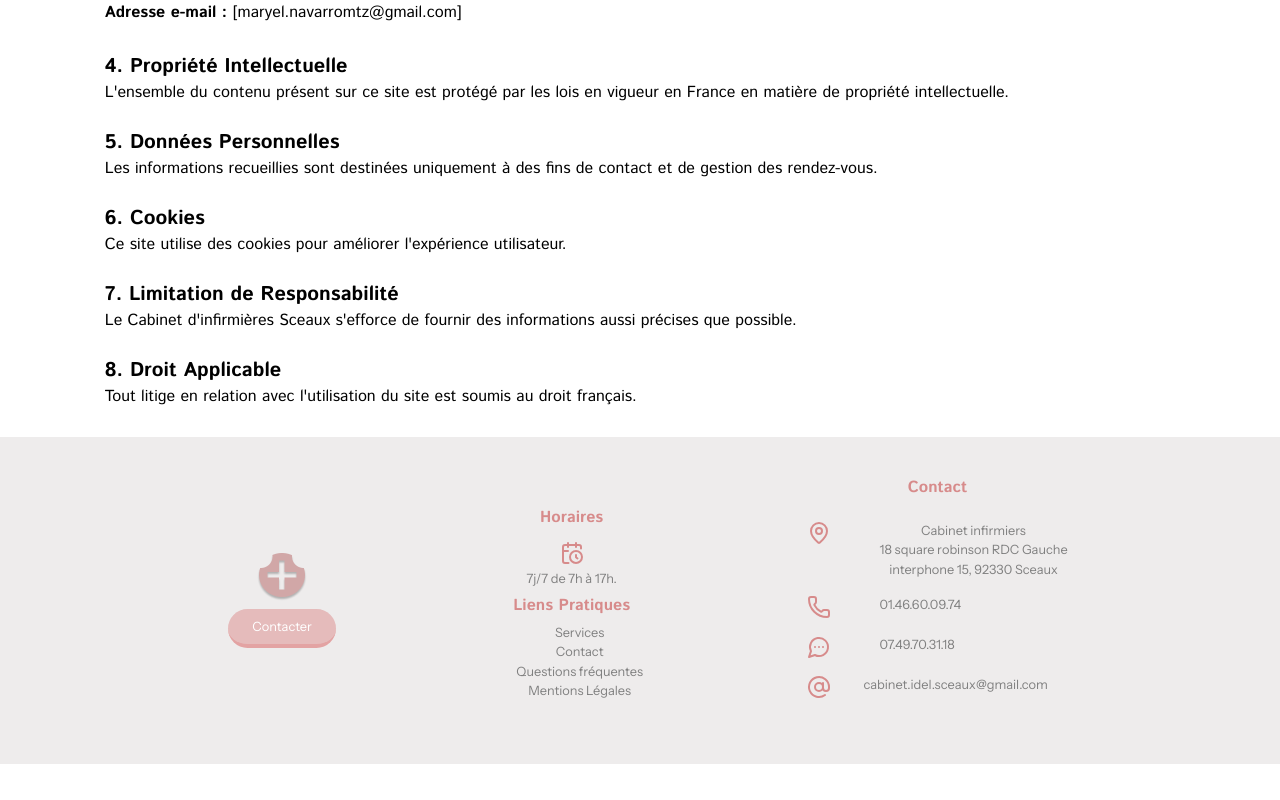
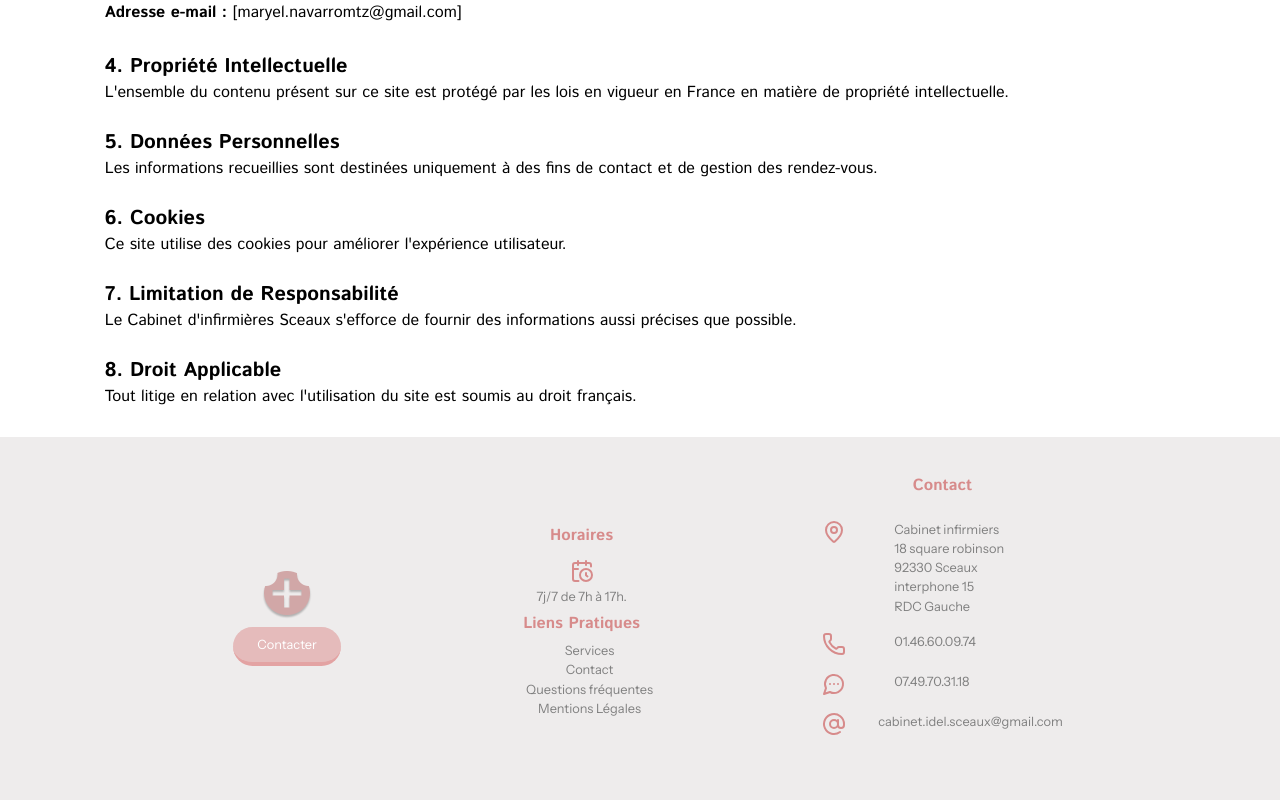
Before and after one commit to Cabinet-Infirmier/cabinet-infirmier-sceaux, a React (Vite) app: page /mention-legales in a window 1280 px wide. Shown: the part 637-1437 px from the top of the page. Before the commit the page ends 1401 px from the top, so only its background shows below. Built offline with nearby package versions, Linux system fonts and the light colour scheme.

Commit message:
Update disposition of elements connect account client

```diff
--- a/src/components/contactForm/ContactForm.jsx
+++ b/src/components/contactForm/ContactForm.jsx
@@ -10,8 +10,8 @@ const ContactForm = () => {
     e.preventDefault();
 
     emailjs
-      .sendForm("service_ohua74e", "template_xctv50s", form.current, {
-        publicKey: "QZOlCSPn_d5Uj81Rb",
+      .sendForm("service_bq2gm98", "template_l5o626i", form.current, {
+        publicKey: "fMGiSoHPPG1HGWP_w",
       })
       .then(
         () => {
@@ -47,7 +47,7 @@ const ContactForm = () => {
         </label>
         <input
           type="text"
-          name="user_prenom"
+          name="name"
           className="w-full p-2 border border-gray-300 rounded-lg focus:outline-none focus:ring-2 focus:ring-blue-400"
           required
         />
@@ -57,7 +57,7 @@ const ContactForm = () => {
         </label>
         <input
           type="text"
-          name="user_nom"
+          name="lastname"
           className="w-full p-2 border border-gray-300 rounded-lg focus:outline-none focus:ring-2 focus:ring-blue-400"
           required
         />
@@ -66,7 +66,7 @@ const ContactForm = () => {
       <label className="block text-gray-700 text-sm font-bold">Email</label>
       <input
         type="email"
-        name="user_email"
+        name="email"
         className="w-full p-2 border border-gray-300 rounded-lg focus:outline-none focus:ring-2 focus:ring-blue-400"
         required
       />
@@ -74,7 +74,7 @@ const ContactForm = () => {
       <label className="block text-gray-700 text-sm font-bold">Téléphone</label>
       <input
         type="tel"
-        name="user_telephone"
+        name="phone"
         className="w-full p-2 border border-gray-300 rounded-lg focus:outline-none focus:ring-2 focus:ring-blue-400"
         required
       />
@@ -82,7 +82,7 @@ const ContactForm = () => {
       <label className="block text-gray-700 text-sm font-bold">Sujet</label>
       <input
         type="text"
-        name="user_sujet"
+        name="title"
         className="w-full p-2 border border-gray-300 rounded-lg focus:outline-none focus:ring-2 focus:ring-blue-400"
         required
       />
--- a/src/components/contactInfo/ContactInfo.jsx
+++ b/src/components/contactInfo/ContactInfo.jsx
@@ -10,9 +10,13 @@ export default function ContactInfo() {
         <a href="https://www.google.com/maps/dir//Infirmi%C3%A8res+%C3%A0+domicile:+Mme+THOMINOT-+Mme+NOEL-+Mme+SAINT-JOANNIS+%26+Mme+PELTRET,+18+square+robinson+RDC+Gauche+interphone+15,+92330+Sceaux/@48.779387,2.2796306,17z/data=!3m1!5s0x47e670b27e1edec1:0xf9e118013997a658!4m18!1m8!3m7!1s0x47e670b27f898bfb:0x4a7d1c0fa00bfb97!2sInfirmi%C3%A8res+%C3%A0+domicile:+Mme+THOMINOT-+Mme+NOEL-+Mme+SAINT-JOANNIS+%26+Mme+PELTRET!8m2!3d48.7793781!4d2.2822223!15sCkxDYWJpbmV0IGluZmlybWllcnMgMTggc3F1YXJlIHJvYmluc29uIFJEQyBHYXVjaGUgaW50ZXJwaG9uZSAxNSwgOTIzMzAgU2NlYXV4kgEObnVyc2luZ19hZ2VuY3ngAQA!16s%2Fg%2F1yj4k3nxk!4m8!1m0!1m5!1m1!1s0x47e670b27f898bfb:0x4a7d1c0fa00bfb97!2m2!1d2.2822223!2d48.7793781!3e3?entry=ttu&g_ep=EgoyMDI1MDIxOS4xIKXMDSoASAFQAw%3D%3D">
           Cabinet infirmiers
           <br></br>
-          18 square robinson RDC Gauche
+          18 square robinson
           <br></br>
-          interphone 15, 92330 Sceaux
+          92330 Sceaux
+          <br></br>
+          interphone 15
+          <br></br>
+          RDC Gauche
         </a>
       </div>
       <div className={styles.containerInfo}>
--- a/src/components/footer/Footer.module.css
+++ b/src/components/footer/Footer.module.css
@@ -57,7 +57,6 @@
   display: block;
   color: inherit;
   text-decoration: none;
-  text-align: center;
   margin-left: 1rem;
 }
 
--- a/src/components/home-care/HomeCare.jsx
+++ b/src/components/home-care/HomeCare.jsx
@@ -7,7 +7,9 @@ function HomeCare() {
   const homeCareArray = [
     "Dans le cadre d’une situation de dépendance temporaire ou permanente BSI",
     "Le rôle de l’infirmière dans le maintien des personnes dépendantes à domicile est crucial et multidimensionnel. Notre objectif principal est de garantir la sécurité de chaque patient tout en leur permettant de vivre chez eux, dans un environnement familier, le plus longtemps possible. Nous évaluons les besoins de la personne dépendante en matière de soins, d’hygiène, de nutrition, de mobilité et de sécurité. Cette évaluation permet de mettre en place un plan de soins personnalisé.",
+    "",
     "L’infirmiere prodigue des soins tels que la surveillance des constantes, la prise du traitement, pansements, bandes ou bas de contention, prise des compléments alimentaire, et la surveillance de l’apparition d’ œdèmes. Elle met en œuvre des mesures préventives pour éviter les complications liées à l’immobilité, comme les escarres, les infections, les troubles circulatoires et les chutes.",
+    "",
     "Nous accompagnons nos patients dans leur quotidien, en favorisant leur autonomie et en veillant à leur confort. De plus, elle conseille les proches et les aidants sur les soins à prodiguer et coordonne avec d’autres professionnels de santé si nécessaire, permettant ainsi un maintien à domicile en toute sécurité.",
   ];
 
@@ -45,7 +47,7 @@ function HomeCare() {
 
       <div>
         {homeCareArray.map((item) => (
-          <p className="text-[18px]" key={item}>
+          <p className="text-[18px] mt-[2em] text-center" key={item}>
             {item}
           </p>
         ))}
```
